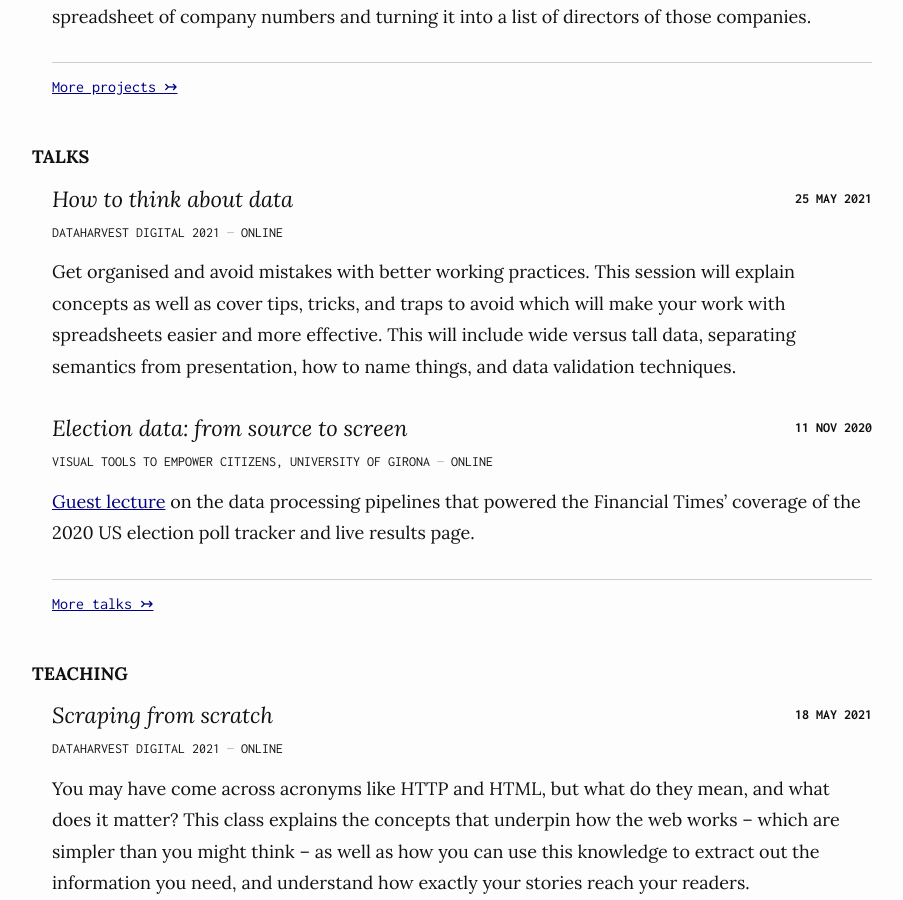
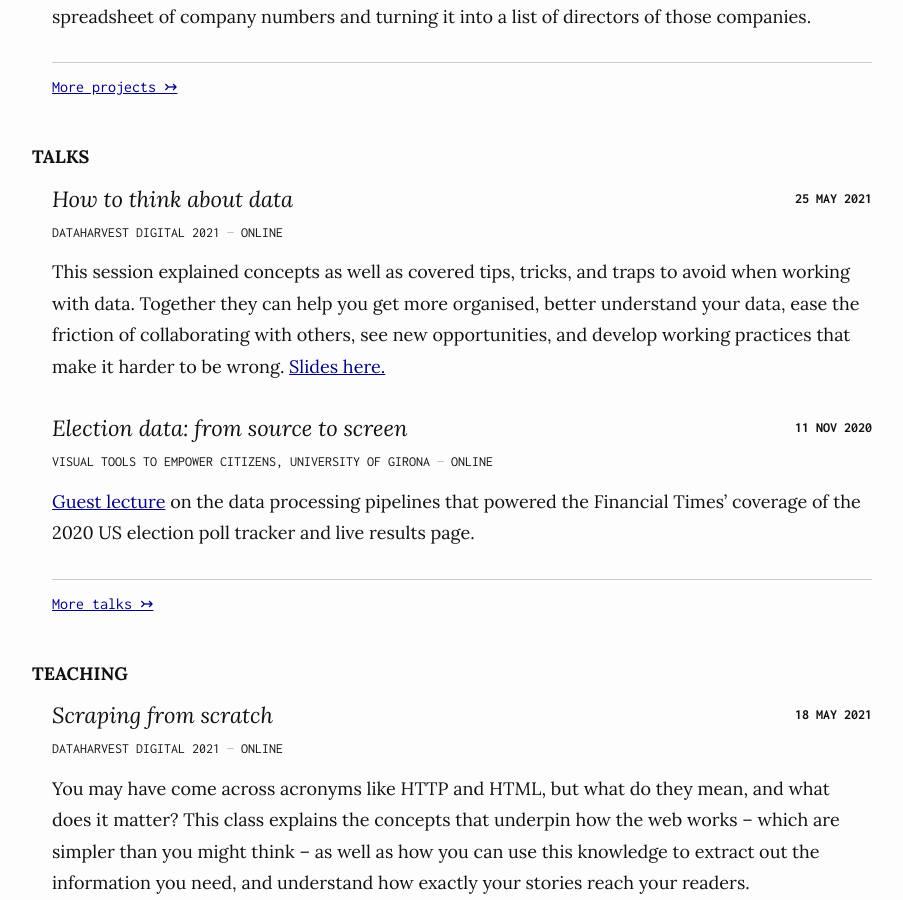
Before and after one commit to maxharlow/maxharlow.github.io, a Jekyll site: the page built from index.md, in a window 1280 px wide and 900 px high, scrolled down 1179 px. Shown: the whole window, without its empty margins (188-1091 px from the left). Built offline with Jekyll 4.4.1, drawn with Linux system fonts in a browser that asks for light colours.

Commit message:
Add slides

```diff
--- a/_data/talks.yaml
+++ b/_data/talks.yaml
@@ -3,7 +3,7 @@
     location: Online
     date: 2021-05-25
     details: |
-        Get organised and avoid mistakes with better working practices. This session will explain concepts as well as cover tips, tricks, and traps to avoid which will make your work with spreadsheets easier and more effective. This will include wide versus tall data, separating semantics from presentation, how to name things, and data validation techniques.
+        This session explained concepts as well as covered tips, tricks, and traps to avoid when working with data. Together they can help you get more organised, better understand your data, ease the friction of collaborating with others, see new opportunities, and develop working practices that make it harder to be wrong. [Slides here.](https://docs.google.com/presentation/d/1xcnBda0d4YFnrzfZe5vPO2kgSEBh2aouACKFN2-isiI)
 
 -   title: "Election data: from source to screen"
     event: Visual Tools to Empower Citizens, University of Girona
```
